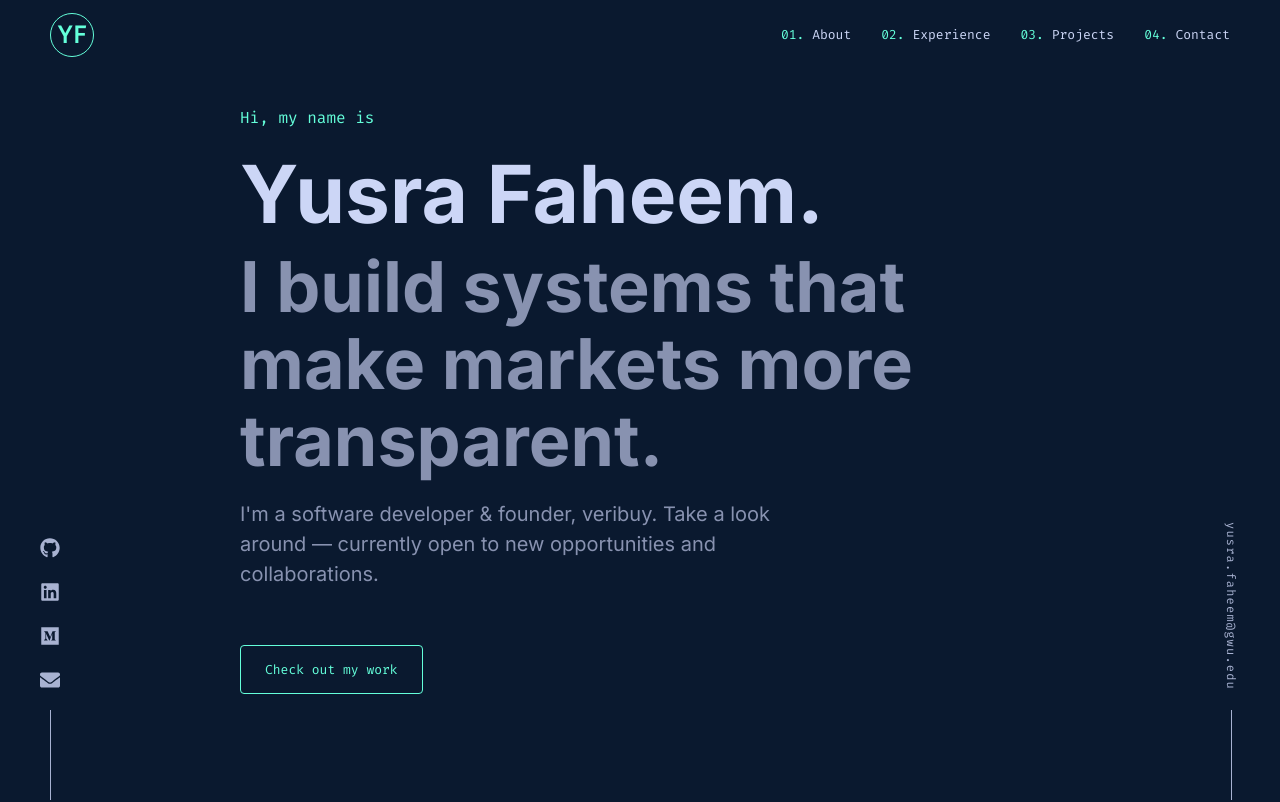
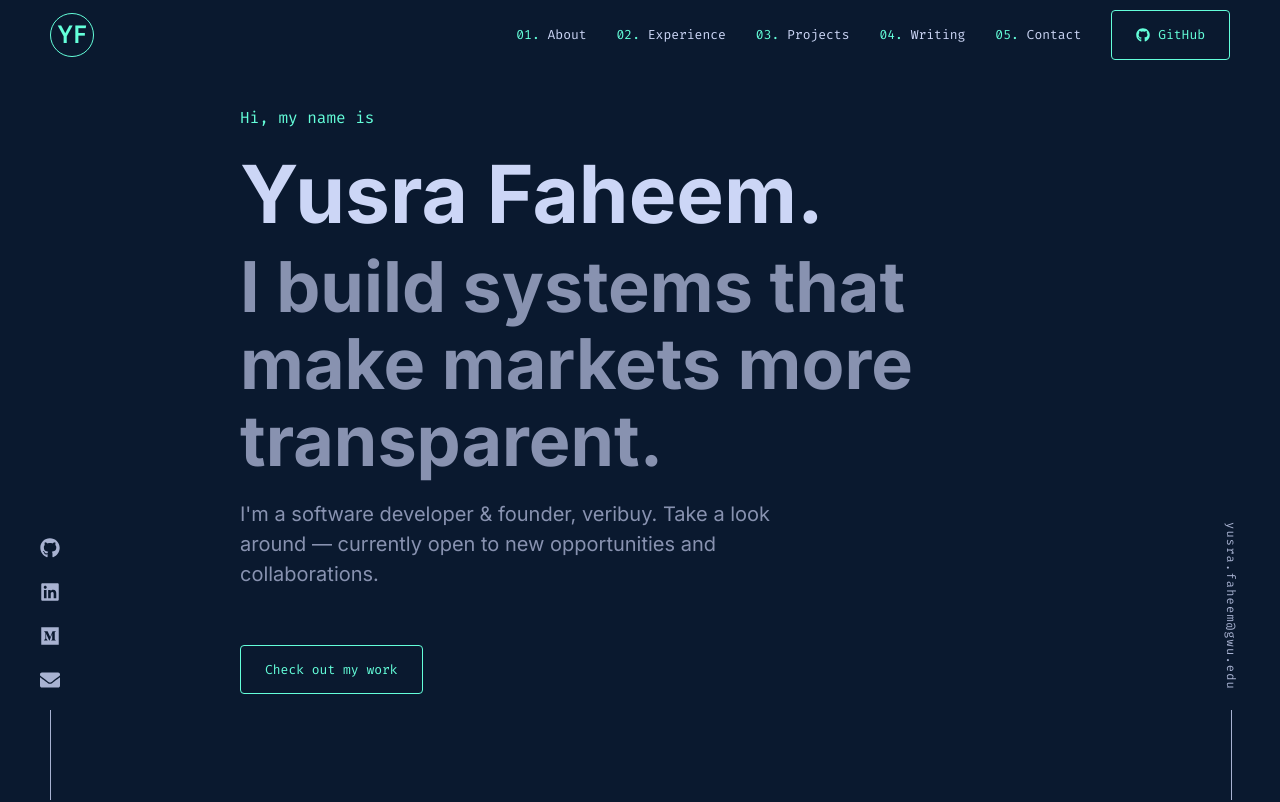
Before and after one commit to yusrafaheem/yusrafaheem.github.io, a React (Vite) app: page / in a window 1280 px wide. Shown: the top 802 px of the page. Built offline with nearby package versions, Linux system fonts and the light colour scheme; a web font is replaced by a local one.

Commit message:
Enhance Navbar with Writing link and GitHub icon
Added a new 'Writing' link to the navbar and included a GitHub icon link.

```diff
--- a/src/components/Navbar.jsx
+++ b/src/components/Navbar.jsx
@@ -1,10 +1,12 @@
 import { useEffect, useState } from 'react'
+import { FaGithub } from 'react-icons/fa'
 import content from '../data/content'
 
 const links = [
   { label: 'About', href: '#about' },
   { label: 'Experience', href: '#experience' },
   { label: 'Projects', href: '#projects' },
+  { label: 'Writing', href: '#writing' },
   { label: 'Contact', href: '#contact' },
 ]
 
@@ -54,7 +56,7 @@ export default function Navbar() {
         {content.initials}
       </a>
 
-      <nav style={{ marginLeft: 'auto', display: 'flex', gap: 30 }} className="d-none d-md-flex">
+      <nav style={{ marginLeft: 'auto', display: 'flex', alignItems: 'center', gap: 30 }} className="d-none d-md-flex">
         {links.map((link, i) => (
           <a
             key={link.href}
@@ -68,6 +70,15 @@ export default function Navbar() {
             <span style={{ color: 'var(--green)' }}>0{i + 1}.</span> {link.label}
           </a>
         ))}
+        <a
+          href="https://github.com/yusrafaheem"
+          target="_blank"
+          rel="noreferrer"
+          className="btn-outline-green"
+          style={{ display: 'inline-flex', alignItems: 'center', gap: 8 }}
+        >
+          <FaGithub size={14} /> GitHub
+        </a>
         {content.resumeUrl && (
           <a href={content.resumeUrl} target="_blank" rel="noreferrer" className="btn-outline-green">
             Resume
```
